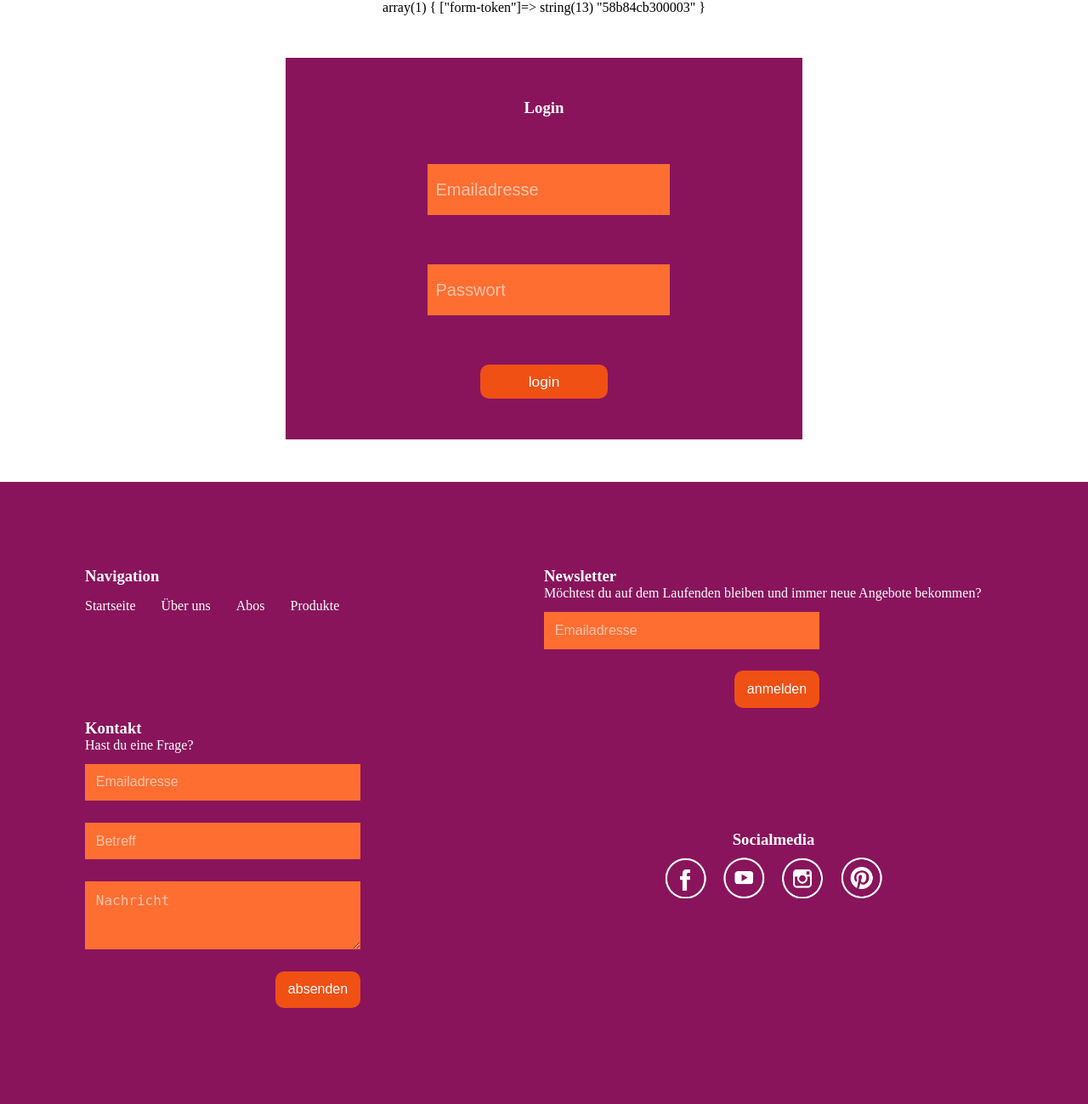
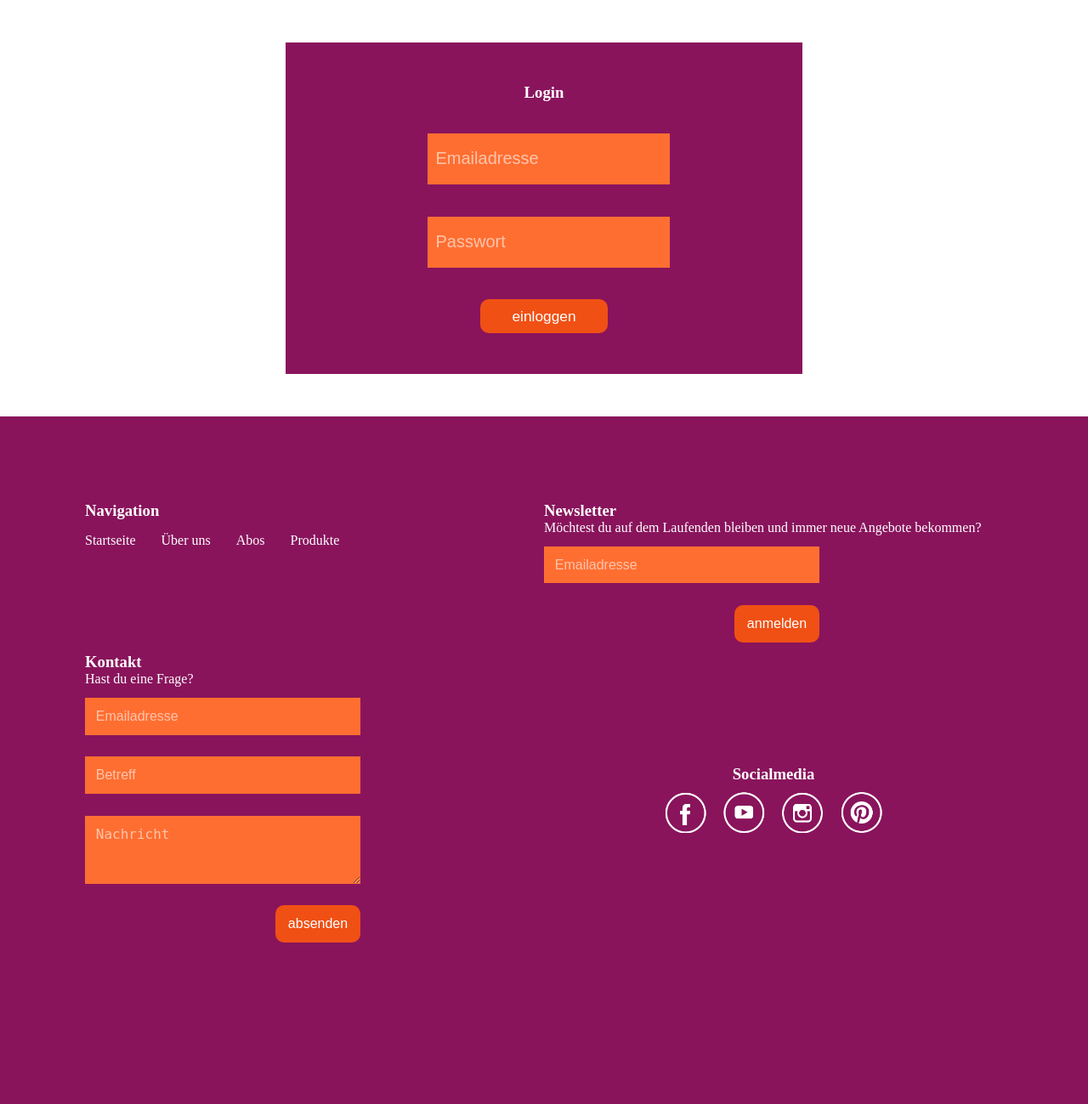
Before and after one commit to HannahSchott/Endprojekt-Anastasia, a PHP site: page /Anastasia/login in a window 1280 px wide. Shown: the part 254-1553 px from the top of the page at 85% size. After the commit the page ends 1363 px from the top, so only its background shows below. Run offline with PHP 8.4, Linux system fonts and the light colour scheme; some libraries are stand-ins or nearby versions; some web fonts are replaced.

Commit message:
Login ohne Formbuilder

```diff
--- a/apps/app_frontend/controllers/login.php
+++ b/apps/app_frontend/controllers/login.php
@@ -8,14 +8,9 @@ class login extends controller{
         $this -> proceed();
       }
 
-      $form = new formbuilder("login", "1");
-
-//        -> addInput("submit", "register-confirm",false, array("value" => "registrieren"));
-      $form -> addInput("email", "email",true, array("placeholder" => "Emailadresse"))
-            -> addInput("password", "pw", true, array("placeholder" => "Passwort"))
-            -> addInput("submit", "dologin", true, array("value" => "login"));
-
-      $this -> view -> data['form'] = $form -> output();
+      $token = uniqid();
+      sessions::set('form-token', $token);
+      $this -> view -> data['token'] = $token;
 
       $this -> view -> render('login/index', $this -> view -> data);
 
--- a/apps/app_frontend/views/login/index.php
+++ b/apps/app_frontend/views/login/index.php
@@ -1,10 +1,5 @@
 <!-- Login Tempalte für späteres overlay -->
 <main>
-  <?php
-  // sessions::clearAll();
-  var_dump($_SESSION);
-  // var_dump($_POST);
-  ?>
   <div class="login-wrapper">
       <h3>Login</h3>
       <?php
@@ -16,6 +11,25 @@
           echo '</div>';
       endif;
       ?>
-      <?php echo $form?>
-  </div>
+
+
+      <form id="form-login" action="" method="post">
+
+        <input type="hidden" name="token" value="<?php echo $token?>">
+
+            <div class="form-group">
+              <label for="f-email">Emailadresse</label>
+              <input type="email" name="f-email" id="f-email" placeholder="Emailadresse" class="form-control ">
+            </div>
+
+            <div class="form-group">
+              <label for="f-pw">Passwort</label>
+              <input type="password" name="f-pw" id="f-pw" placeholder="Passwort" class="form-control ">
+            </div>
+
+            <div class="form-group">
+              <button type="submit" name="login" class="button-login">einloggen</button>
+            </div>
+      </form>
+    </div>
 </main>
--- a/public/css/main.css
+++ b/public/css/main.css
@@ -680,22 +680,22 @@ ul {
   width: 40%;
   padding: 3em; }
   .login-wrapper h3 {
-    margin-bottom: 2em; }
+    margin-bottom: 1em; }
   .login-wrapper .form-group {
     display: flex;
     flex-direction: column; }
     .login-wrapper .form-group label {
       visibility: hidden; }
-    .login-wrapper .form-group input[type='email'], .login-wrapper .form-group input[type='password'] {
-      height: 60px;
+    .login-wrapper .form-group input {
+      height: 3em;
       width: 100%;
       border: none;
       font-size: 15pt;
       background-color: #FF6E31;
       color: #fff;
-      margin-bottom: 2em;
+      margin-bottom: 1em;
       padding-left: 0.5em; }
-    .login-wrapper .form-group input[type='submit'] {
+    .login-wrapper .form-group .button-login {
       background-color: #F05014;
       color: #fff;
       border-bottom: 0;
@@ -705,7 +705,10 @@ ul {
       height: 40px;
       font-size: 13pt;
       border-radius: 10px;
-      align-self: center; }
+      align-self: center;
+      margin-top: 1em; }
+      .login-wrapper .form-group .button-login:hover {
+        background-color: #FF6E31; }
 
 .footer-navigation {
   min-width: 355px; }
--- a/public/scss/objects.scss
+++ b/public/scss/objects.scss
@@ -941,30 +941,30 @@ box-shadow: $shadow;
   padding: 3em;
 
   h3{
-      margin-bottom: 2em;
+    margin-bottom: 1em;
   }
 
   .form-group{
     display: flex;
     flex-direction: column;
-      // margin-bottom: 40px;
+
     label{
     visibility: hidden;
     }
-      input[type = 'email'], input[type = 'password']{
-        height: 60px;
+
+    input{
+      height: 3em;
       width: 100%;
       border: none;
       font-size: 15pt;
       background-color: map-get($colors, lightOrange);
       color: #fff;
 
-        margin-bottom: 2em;
+      margin-bottom: 1em;
       padding-left: 0.5em;
     }
 
-      input[type = 'submit']
-      {
+  .button-login{
       background-color: map-get($colors, orange);
       color: #fff;
       border-bottom: 0;
@@ -976,9 +976,12 @@ box-shadow: $shadow;
       border-radius: 10px;
       align-self: center;
 
+      margin-top: 1em;
+
+      &:hover{
+        background-color: map-get($colors, lightOrange);
       }
-
-
+    }
   }
 }
 
```
Lines whose indentation alone changed are shown as unchanged.
